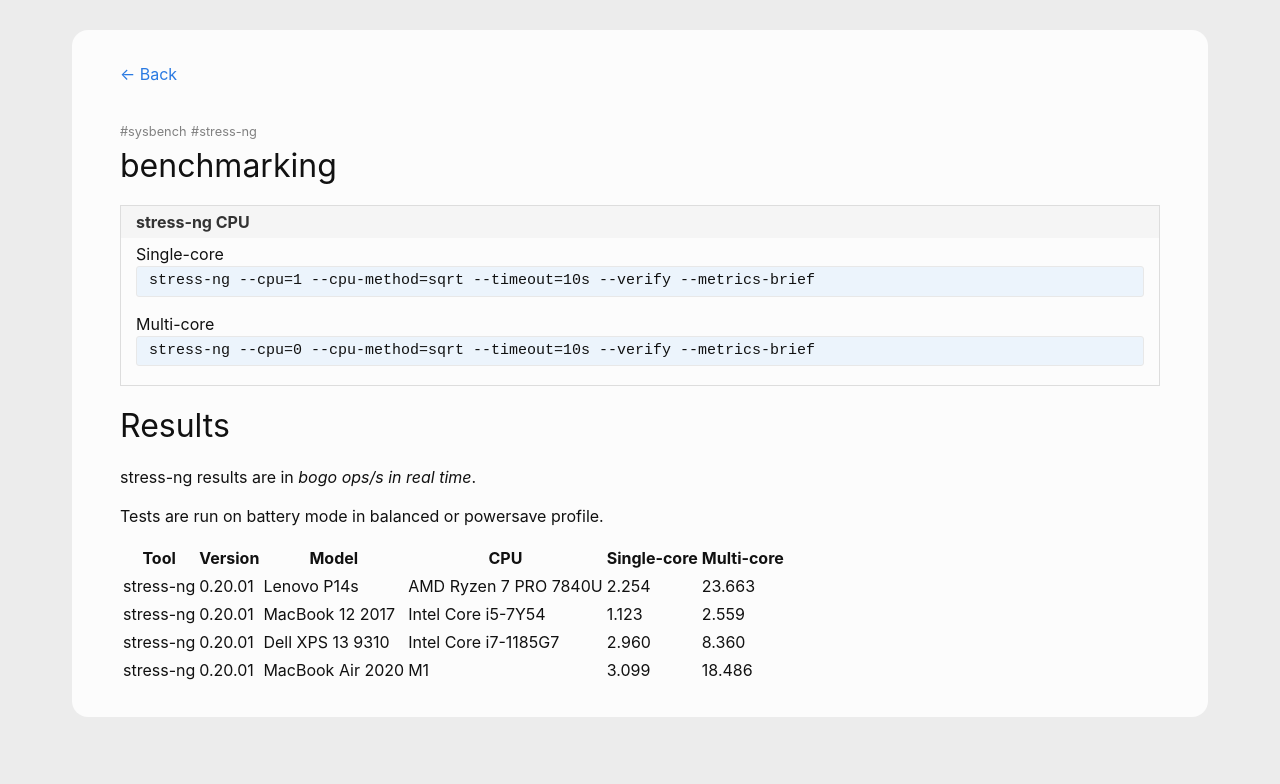
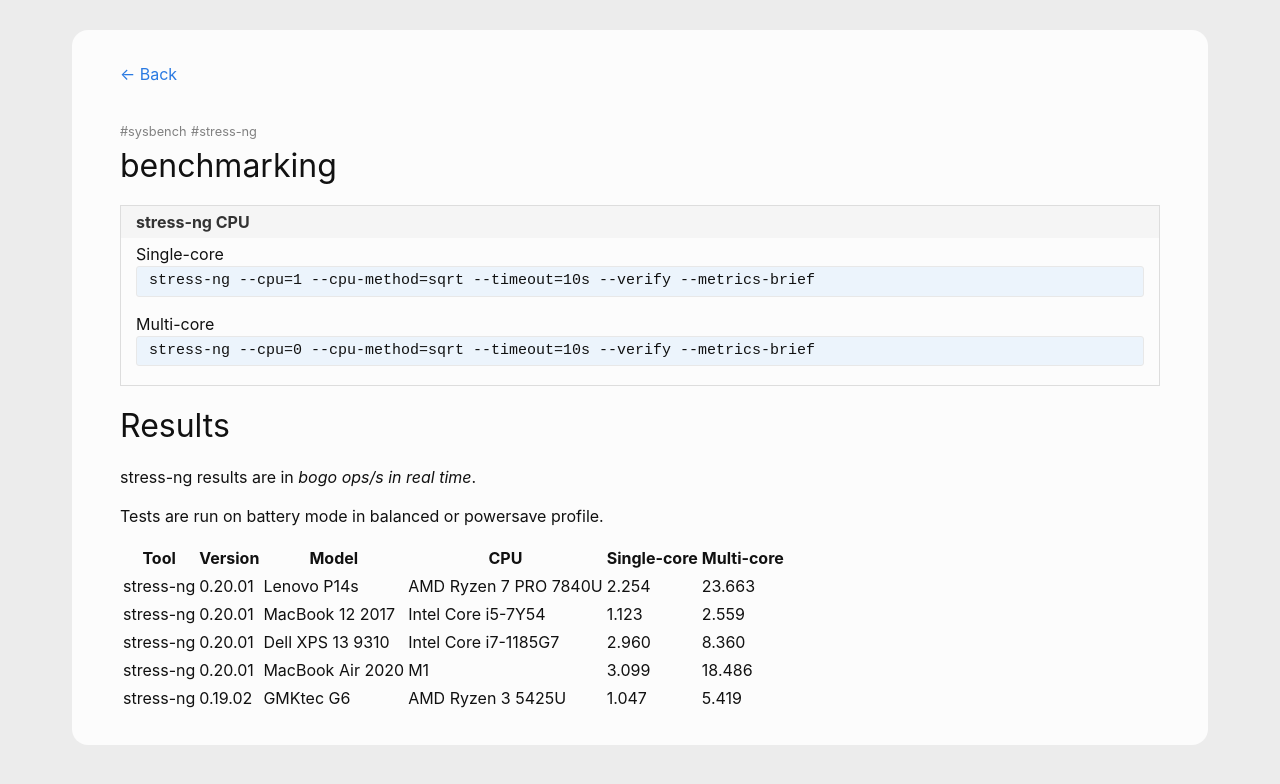
Before and after one commit to andreas-mausch/cheatsheets, a Jekyll site: the page built from _cheatsheets/benchmarking.md, in a window 1280 px wide. Shown: the top 784 px of the page. Built offline with Jekyll 4.4.1, drawn with Linux system fonts in a browser that asks for light colours.

Commit message:
Benchmarks: Add GMKtec G6

```diff
--- a/_cheatsheets/benchmarking.md
+++ b/_cheatsheets/benchmarking.md
@@ -20,3 +20,4 @@
 | stress-ng | 0.20.01     | MacBook 12 2017  | Intel Core i5-7Y54    | 1.123           | 2.559          |
 | stress-ng | 0.20.01     | Dell XPS 13 9310 | Intel Core i7-1185G7  | 2.960           | 8.360          |
 | stress-ng | 0.20.01     | MacBook Air 2020 | M1                    | 3.099           | 18.486         |
+| stress-ng | 0.19.02     | GMKtec G6        | AMD Ryzen 3 5425U     | 1.047           | 5.419          |
```
